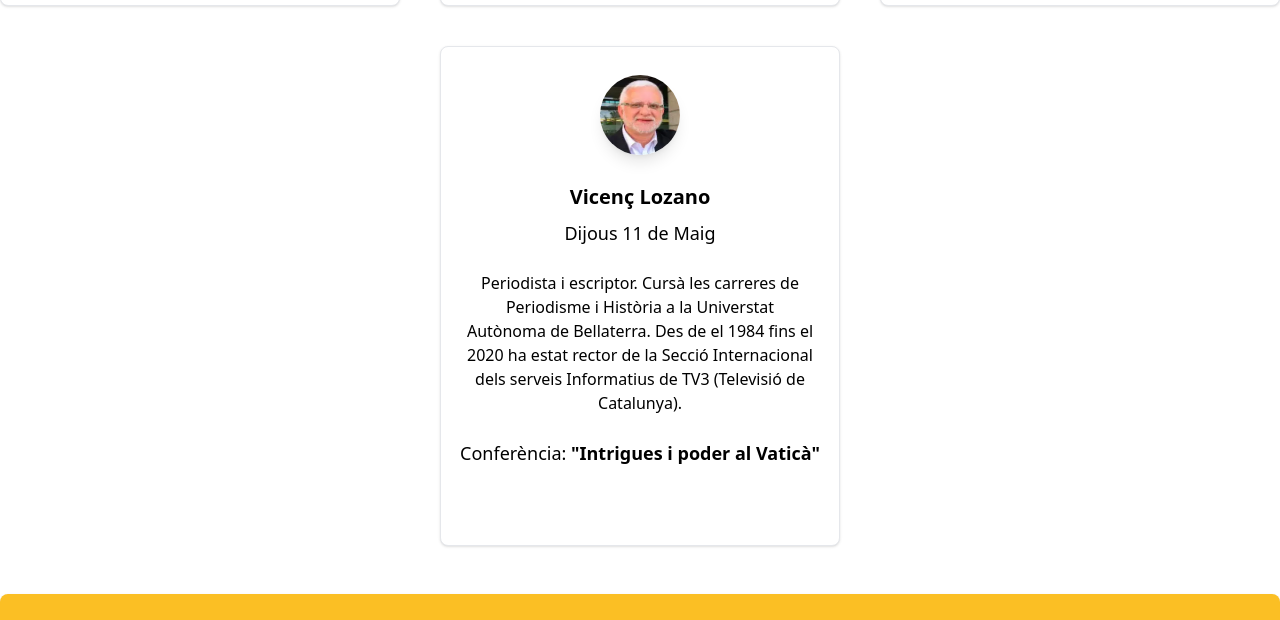
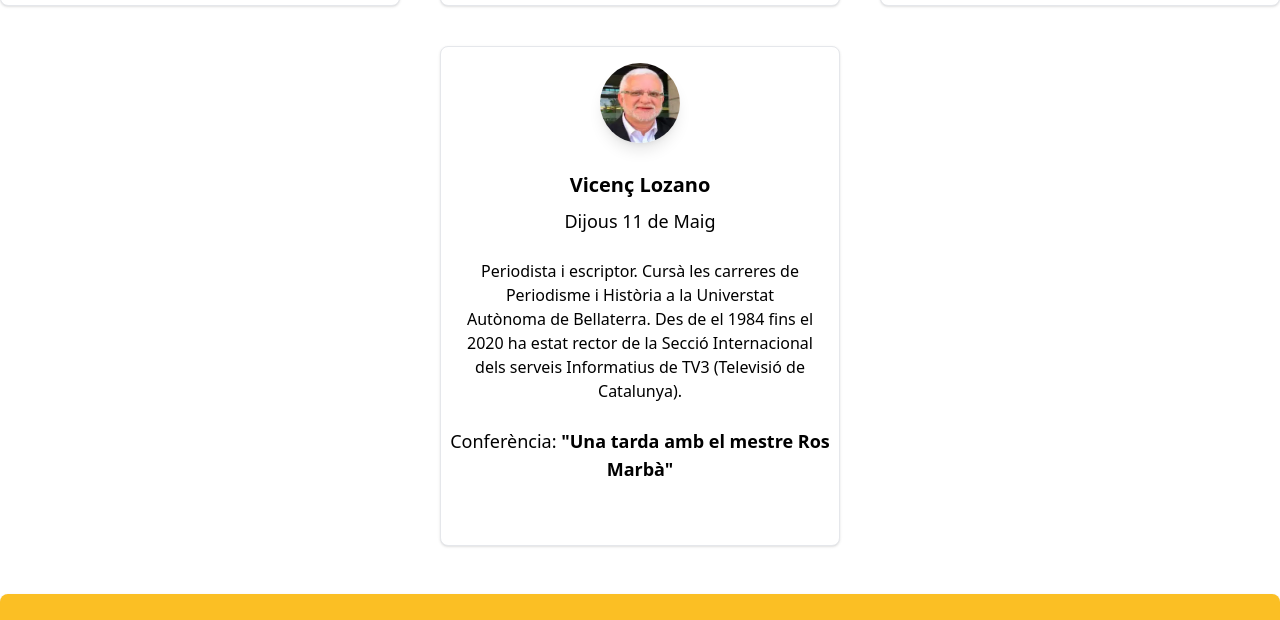
Before and after one commit to aresmiiro/aula-universtaria-palau, a website built with Vite: page trimestre3.html in a window 1280 px wide. Shown: the part 1134-1754 px from the top of the page. Built offline with nearby package versions, Linux system fonts and the light colour scheme.

Commit message:
fixing-img-bugs

```diff
--- a/trimestre3.html
+++ b/trimestre3.html
@@ -315,11 +315,11 @@
           <div
             class="w-[400px] h-[500px] bg-white border border-gray-200 rounded-lg shadow dark:bg-gray-800 dark:border-gray-700"
           >
-            <div class="flex flex-col items-center justify-center pb-10">
+            <div class="flex flex-col items-center pb-10">
               <img
-                class="w-20 h-20 mb-3 bg-cover rounded-full shadow-lg mt-7"
+                class="w-20 h-20 mt-4 mb-3 bg-center bg-auto rounded-full shadow-lg"
                 src="./public/img/vicenç-lozano.webp"
-                alt="Viçens Lozano"
+                alt="Bonnie image"
               />
               <h3 class="mt-4 text-xl"><b>Vicenç Lozano</b></h3>
               <h4 class="mt-2 text-lg">Dijous 11 de Maig</h4>
@@ -329,8 +329,9 @@
                 fins el 2020 ha estat rector de la Secció Internacional dels
                 serveis Informatius de TV3 (Televisió de Catalunya).
               </p>
-              <p class="mb-4 text-lg">
-                Conferència: <b>"Intrigues i poder al Vaticà"</b>
+              <p class="text-lg text-center">
+                Conferència:
+                <b>"Una tarda amb el mestre Ros Marbà"</b>
               </p>
             </div>
           </div>
```
